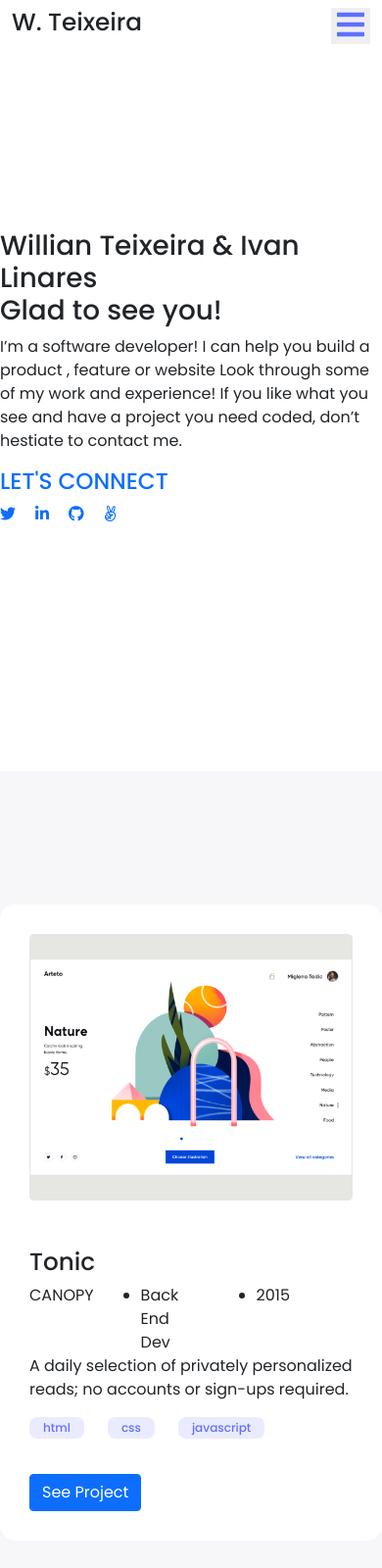
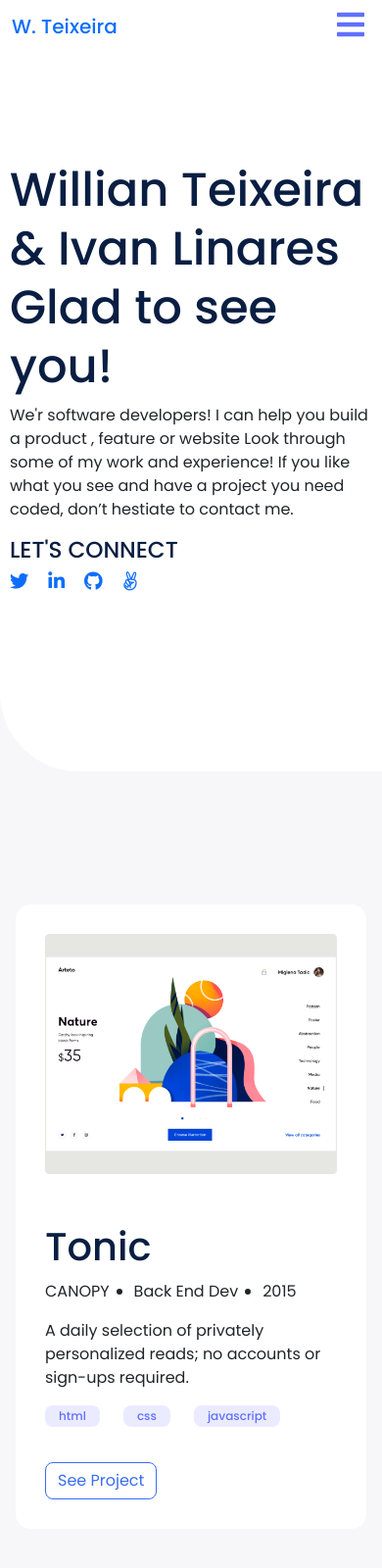
Before and after one commit to iwillteixeira/bootstrap-microverse, a website: page index.html in a window 390 px wide. Shown: the top 1600 px of the page at 98% size. Drawn offline with nearby package versions, Linux system fonts and the light colour scheme.

Commit message:
Add css to h1-h2 and fix some layout issues.

```diff
--- a/index.html
+++ b/index.html
@@ -34,7 +34,7 @@
       <div class="container-fluid">
         <div class="row justify-content-between">
           <div class="col-xl-12 d-flex align-items-center justify-content-lg-between">
-            <h2 class="logo me-auto me-lg-0">W. Teixeira</h2>
+            <a class="logo me-auto me-lg-0">W. Teixeira</a>
             <nav id="navbar" class="navbar order-last order-lg-0">
               <button class="hamburger d-block d-sm-none" type="button" data-bs-toggle="modal" data-bs-target="#menu-mobile" aria-expanded="false" aria-label="Toggle navigation">
 
@@ -51,10 +51,10 @@
       </div>
     </header>
     <section id="hero" class="d-flex justify-content-center align-items-center">
-      <section class="headline d-flex justify-content-center  flex-column col-lg-6">
+      <div class="headline d-flex justify-content-center  flex-column col-lg-6">
         <h1>Willian Teixeira & Ivan Linares <br> Glad to see you!</h1>
         <p>
-          I’m a software developer! I can help you build a product , feature or
+          We'r software developers! I can help you build a product , feature or
           website Look through some of my work and experience! If you like what
           you see and have a project you need coded, don’t hestiate to contact
           me.
@@ -64,22 +64,22 @@
         <a class="connect" href="#"><h3>LET'S CONNECT</h3></a>
         <ul class="brands">
           <li>
-            <a href="https://twitter.com/iwillteixeira" rel="noopener no-referrer" target="_blank"><i class="fab fa-twitter"></i></a>
+            <a href="https://twitter.com/iwillteixeira" rel="noopener noreferrer" target="_blank"><i class="fab fa-twitter"></i></a>
           </li>
           <li>
-            <a href="https://www.linkedin.com/in/juscelino-t-39aa9049/" rel="noopener" target="_blank"><i class="fab fa-linkedin-in"></i></a>
+            <a href="https://www.linkedin.com/in/juscelino-t-39aa9049/" rel="noopener noreferrer" target="_blank"><i class="fab fa-linkedin-in"></i></a>
           </li>
           <li>
-            <a href="https://github.com/iwillteixeira" rel="noopener" target="_blank"><i class="fab fa-github"></i></a>
+            <a href="https://github.com/iwillteixeira" rel="noopener noreferrer" target="_blank"><i class="fab fa-github"></i></a>
           </li>
           <li>
-            <a href="https://angel.co/" rel="noopener" target="_blank"><i class="fab fa-angellist"></i></a>
+            <a href="https://angel.co/" rel="noopener noreferrer" target="_blank"><i class="fab fa-angellist"></i></a>
           </li>
         </ul>
-      </section>
+      </div>
     </section>
     <main id="main">
-      <section id="portfolio" class="d-lg-flex flex-lg-column align-items-lg-center">
+      <section id="portfolio" class="d-lg-flex flex-lg-column align-items-lg-center mx-3">
         <ul class="work-inside d-flex flex-column my-5 py-5">
           <li class="project d-flex flex-column flex-lg-row gap-5 d-sm-inline-flex">
             <img class="mobile-img d-none d-sm-block d-md-none" src="dist/img/snap1x2.png" alt="Project One">
@@ -191,21 +191,21 @@
       <section id="about" class="d-flex justify-content-center align-items-center">
         <div class="row d-flex justify-content-center about-section gap-3">
           <div class="col-lg-3 my-5 py-5">
-            <h1>About<br>MySelf</h1>
+            <h2 class="fw-bold">About<br>MySelf</h2>
             <p>Lorem ipsum dolor sit amet consectetur adipisicing elit. Quasi, hic ab, itaque unde est cumque ut repellat natus, cupiditate iure eligendi quos nemo quidem dicta vel corrupti eaque vero. Obcaecati.</p>
             <h3 class="connect">LET'S CONNECT</h3>
             <ul class="brands d-flex">
               <li>
-                <a href="https://twitter.com/iwillteixeira" rel="noopener" target="_blank"><i class="fab fa-twitter"></i></a>
+                <a href="https://twitter.com/iwillteixeira" rel="noopener noreferrer" target="_blank"><i class="fab fa-twitter"></i></a>
               </li>
               <li>
-                <a href="https://www.linkedin.com/in/juscelino-t-39aa9049/" rel="noopener" target="_blank"><i class="fab fa-linkedin-in"></i></a>
+                <a href="https://www.linkedin.com/in/juscelino-t-39aa9049/" rel="noopener noreferrer" target="_blank"><i class="fab fa-linkedin-in"></i></a>
               </li>
               <li>
-                <a href="https://github.com/iwillteixeira" rel="noopener" target="_blank"><i class="fab fa-github"></i></a>
+                <a href="https://github.com/iwillteixeira" rel="noopener noreferrer" target="_blank"><i class="fab fa-github"></i></a>
               </li>
               <li>
-                <a href="https://angel.co/" rel="noopener" target="_blank"><i class="fab fa-angellist"></i></a>
+                <a href="https://angel.co/" rel="noopener noreferrer" target="_blank"><i class="fab fa-angellist"></i></a>
               </li>
             </ul>
             <a id="getresume" class="btn btn-primary" href="#" role="button">get my resume</a>
@@ -219,10 +219,10 @@
                   </button>
                 </h2>
                 <div id="flush-collapseOne" class="accordion-collapse collapse" aria-labelledby="flush-headingOne" data-bs-parent="#accordionFlushExample">
-                  <div class="tools-wraper d-flex justify-content-start m-5">
-                    <div class="col-md-2 rounded tools m-2 p-3"><img src="dist/img/js-icon.png" alt="javascript"><p>javascript</p></div>
-                    <div class="col-md-2 rounded tools m-2 p-3"><img src="dist/img/css-icon.png" alt="javascript"><p>CSS</p></div>
-                    <div class="col-md-2 rounded tools m-2 p-3"><img src="dist/img/html-icon.png" alt="javascript"><p>HTML</p></div>
+                  <div class="tools-wraper col-xl-7  col-12 d-flex flex-lg-row flex-column">
+                    <div class="rounded tools m-2 p-3"><img src="dist/img/js-icon.png" alt="javascript"><p>javascript</p></div>
+                    <div class="rounded tools m-2 p-3"><img src="dist/img/css-icon.png" alt="javascript"><p>CSS</p></div>
+                    <div class="rounded tools m-2 p-3"><img src="dist/img/html-icon.png" alt="javascript"><p>HTML</p></div>
                   </div>
                 </div>
               </div>
@@ -253,9 +253,10 @@
     </main>
     <footer id="footer">
       <section id="contact" class="d-flex justify-content-center align-items-center">
-          <div class="contact-section my-5 py-5 row d-flex flex-column justify-content-center align-items-center">
+          <div class="footerholder col-lg-12">
+            <div class="contact-section my-5 py-5 d-flex flex-column justify-content-center align-items-center">
                 <div class="col-lg-5 d-flex flex-column text-center align-items-center">
-                <h2 class="contact-title col-lg-5">Contact me</h2>
+                  <h2 class="contact-title col-lg-5 text-white">Contact me</h2>
                   <p>Lorem ipsum dolor sit amet consectetur adipisicing elit. Facere nesciunt
                     hic aliquam minus dolorem accusamus, est tempore ipsam ex deleniti.
                   </p>
@@ -290,6 +291,7 @@
 
 
             </div>
+          </div>
       </section>
     </footer>
     <!-- index js   -->
--- a/src/scss/_layout/_colors_and_fonts.scss
+++ b/src/scss/_layout/_colors_and_fonts.scss
@@ -3,9 +3,31 @@
 // Variables
 $main-bg: #f7f7f9;
 $contact-bg: #6070ff;
+$h1toh6: #091e42;
+
+@for $i from 1 through 6{
+  h#{$i}{
+    color: $h1toh6;
+  }
+}
+
+h1{
+  font-size: 2rem;
+  line-height: 2.rem;
+  font-weight: 700;
+}
+h2 {
+  font-size: 40px;
+  line-height: 52px;
+  font-weight: 500;
+}
+
+a {
+  font-weight: 500;
+}
 
 body {
-  background-color: white;
+  background-color: $main-bg;
 }
 
 header {
@@ -18,8 +40,29 @@ main {
 
 footer {
   color: white;
+  background-color: white;
+}
+
+.fab {
+  font-size: 1.2rem;
+}
+
+.btn-primary {
+  color: #396df2;
+  background-color: white;
+  border-color: #396df2;
+  border-radius: 8px;
+
+}
+
+.footerholder {
   background-color: $contact-bg;
   border-top-left-radius: 5em;
+}
+
+.logo{
+  text-decoration: none;
+  font-size:20px;
 }
 
 #contact {
@@ -49,4 +92,17 @@ button {
 
 .tools {
   background-color: #f7f7f9;
+  flex:1
 }
+
+.hamburger {
+  background-color: white;
+}
+
+.accordion-button:not(.collapsed){
+  background-color: white;
+}
+.accordion-button:focus{
+  border:none;
+  box-shadow: none;
+}
--- a/src/scss/_layout/_layout.scss
+++ b/src/scss/_layout/_layout.scss
@@ -2,7 +2,7 @@ html,
 body,
 main,
 section {
-  overflow-x: hidden;
+
 }
 
 ul {
@@ -25,6 +25,7 @@ main {
   justify-content: center;
   flex-direction: column;
   align-items: center;
+  padding: 0 10px 0 10px;
 }
 
 .ul-tags {
@@ -49,7 +50,7 @@ main {
 
   li {
     list-style: disc;
-    margin-right: 4rem;
+    margin-right: 25px;
   }
 }
 
@@ -79,7 +80,7 @@ main {
   display: flex;
 
   .p-details {
-    margin-right: 3rem;
+    margin-right: 25px;
   }
 }
 
```
Also changed, not shown: dist/css/main.css, 1 other file. Lines whose indentation alone changed are shown as unchanged.
